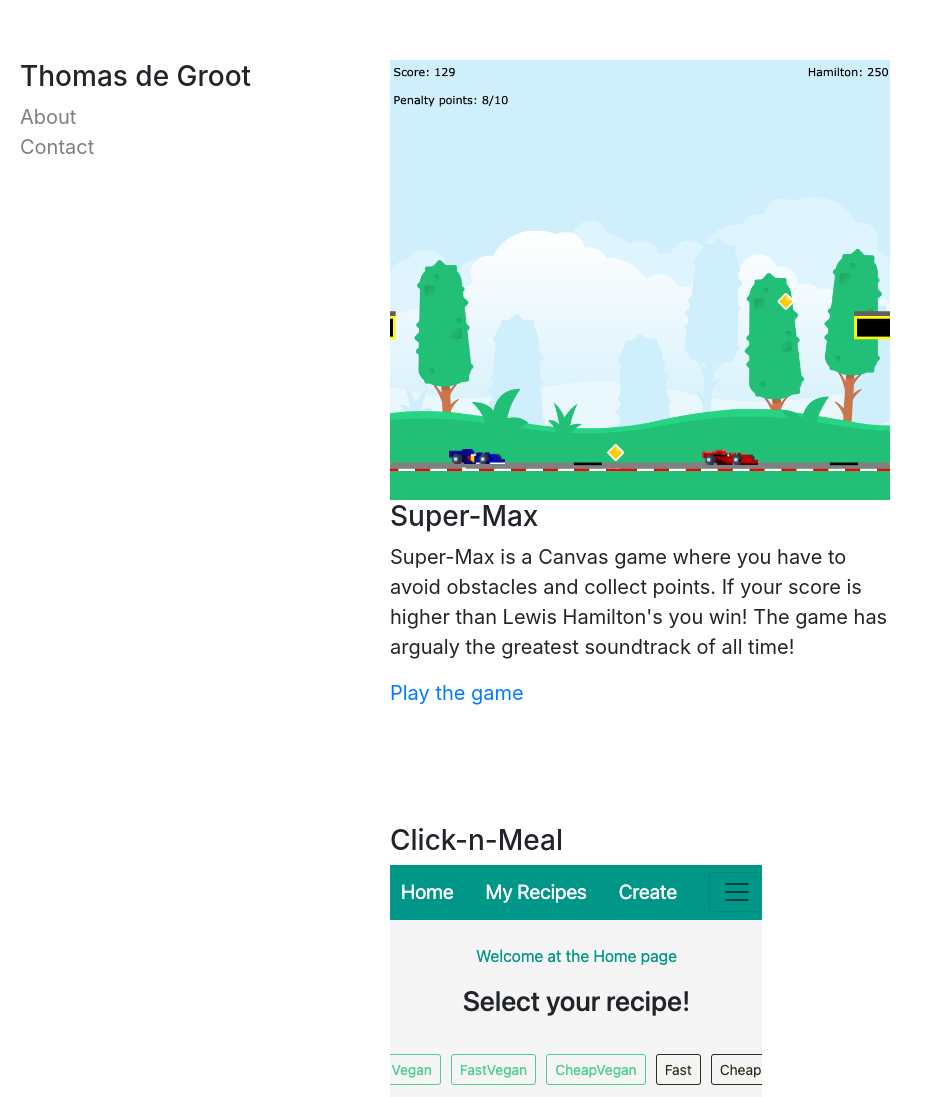
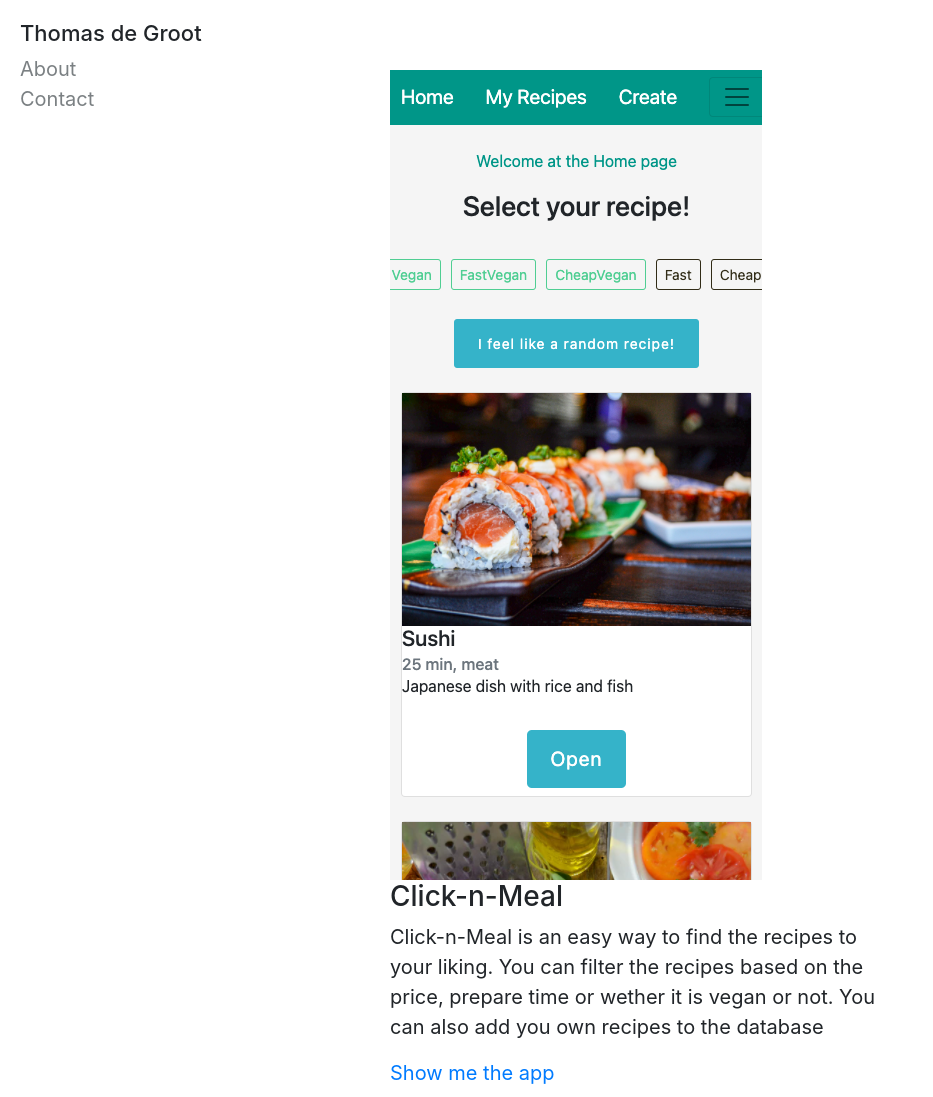
Before and after one commit to degroot12/portfolio, a React (Create React App) app: page / in a window 1280 px wide. Shown: the top 1097 px of the page, without its empty margins (0-933 px from the left). Built offline with nearby package versions, Linux system fonts and the light colour scheme.

Commit message:
changed fonts

```diff
--- a/src/App.css
+++ b/src/App.css
@@ -1,7 +1,7 @@
 .App {
   display: flex;
   /* text-align: center; */
-  margin-top: 60px;
+  margin-top: 20px;
   font-size: 20px;
 }
 
@@ -11,6 +11,10 @@
   flex-direction: column;
   justify-content: center;
   text-align: left;
+}
+
+.project-summary a {
+  text-decoration: none;
 }
 
 .homepage {
@@ -66,6 +70,11 @@
 
 .about-contact a {
   color: rgb(123, 128, 131);
+  text-decoration: none;
+}
+
+.about-contact a:hover {
+  color: rgb(78, 78, 78);
 }
 
 .projects{
@@ -73,4 +82,9 @@
   flex-direction: column;
   margin-left: auto;
   margin-right: auto;
+  margin-top: 50px;
 }
+
+.navigation-links h3 {
+  font-size: 22px;
+}
--- a/src/App.js
+++ b/src/App.js
@@ -8,50 +8,11 @@ import Projects from './components/Projects';
 
 function App() {
   return (
-    <div className="App">
-      <div className='navigation'>
-        <h3>Thomas de Groot</h3>
-        <div className='about-contact'>
-          <a href='/about'>About</a>
-          <a href="mailto:thomas@thomasdegroot.dev">Contact</a>
-        </div>
-      </div>
-      <div className='projects'>
-        <div className='project-summary'>
-          <img src='./supermax-game-normal.png' alt='screenshot max verstappen game'></img>
-          <h3>Super-Max</h3>
-          <p>Super-Max is a Canvas game where you have to avoid obstacles and collect points.
-              If your score is higher than Lewis Hamilton's you win!
-              The game has argualy the greatest soundtrack of all time! </p>
-              <p className='non-mobile'><a href='https://degroot12.github.io/Super-Max' target='_blank' rel='noreferrer'>Play the game</a></p>
-              <p className='mobile'>Unfortunately the game can't be play on mobile. Switch to a desktop to enjoy the game!</p>
-        </div>
-        <div className='project-summary'>
-          <h3>Click-n-Meal</h3>
-          <div className='screenshots-click-meal'>
+    <div >
+    <Switch>
+      <Home />
+    </Switch>
 
-          {/* <div> */}
-          {/* <img src='/click-n-meal-create-page.png' alt='screenshot click and meal create recipe page'/> */}
-          {/* </div> */}
-          {/* <div> */}
-          <img src='./Click-n-meal-preview.png' alt='screenshot click and meal app'/>
-          {/* </div> */}
-          </div>
-             <p>Click-n-Meal is an easy way to find the recipes to your liking. You can filter the recipes
-                 based on the price, prepare time or wether it is vegan or not.
-                 You can also add you own recipes to the database</p><p><a href='https://click-n-meal.herokuapp.com' target='_blank' rel='noreferrer'>Show me the app</a></p>
-          </div>
-          <div className='project-summary'>
-            <h3>Band-Square</h3>
-            <img src='./band-square.png' alt='screenshot band square website'/>
-            <p>Band-Square is a platform where musicians can connect with other muscians.
-              If you have a band you can look for other people to join your band, of look for venues where you
-              can book a practice session.
-              If you don't have a band, you can look for bands to join and contact them!
-              </p>
-              <p><a href='https://band-square.herokuapp.com/' target='_blank' rel='noreferrer'>Show me the app</a></p>
-          </div>
-      </div>
     </div>
   );
 }
--- a/src/components/Home.js
+++ b/src/components/Home.js
@@ -1,58 +1,64 @@
-// import React from "react";
+import React from "react";
 
 
-// function Home() {
-//   return (
-//     <div className='homepage'>
-//       <div className='navigation'>
-//         <h3>Thomas de Groot</h3>
-//         <div className='about-contact'>
-//           <a href='/about'>About</a>
-//           <a href="mailto:thomas@thomasdegroot.dev">Contact</a>
-//         </div>
-//       </div>
-//       <div className='projects'>
-//           <div className='game-summary'>
+function Home() {
+  return (
+    <div className="App">
+      <div className='navigation'>
+        <div className='navigation-links'>
+          <h3>Thomas de Groot</h3>
+          <div className='about-contact'>
+            <a href='/about'>About</a>
+            <a href="mailto:thomas@thomasdegroot.dev">Contact</a>
+          </div>
+          <div>
 
-//             <img src='./supermax-game-normal.png' alt='screenshot max verstappen game'></img>
-//             <h3>Super-Max</h3>
-//             <p>Super-Max is a Canvas game where you have to avoid obstacles and collect points.
-//                 If your score is higher than Lewis Hamilton's you win!
-//                 The game has argualy the greatest soundtrack of all time! </p>
-//                 <p className='non-mobile'><a href='https://degroot12.github.io/Super-Max' target='_blank' rel='noreferrer'>Play the game</a></p>
-//                 <p className='mobile'>Unfortunately the game can't be play on mobile. Switch to a desktop to enjoy the game!</p>
-//             </div>
-//             <div className='game-summary'>
-//             <h3>Click-n-Meal</h3>
-//             <div className='screenshots-click-meal'>
-
-//             {/* <div> */}
-//             {/* <img src='/click-n-meal-create-page.png' alt='screenshot click and meal create recipe page'/> */}
-//             {/* </div> */}
-//             {/* <div> */}
-//             <img src='./Click-n-meal-preview.png' alt='screenshot click and meal app'/>
-//             {/* </div> */}
+          </div>
+        </div>
 
 
-//             </div>
+      </div>
+      <div className='projects'>
+        <div className='project-summary'>
 
-//             <p>Click-n-Meal is an easy way to find the recipes to your liking. You can filter the recipes
-//                 based on the price, prepare time or wether it is vegan or not.
-//                 You can also add you own recipes to the database</p><p><a href='https://click-n-meal.herokuapp.com' target='_blank' rel='noreferrer'>Show me the app</a></p>
-//             </div>
-//             <div className='game-summary'>
-//                 <h3>Band-Square</h3>
-//                 <img src='./band-square.png' alt='screenshot band square website'/>
-//                 <p>Band-Square is a platform where musicians can connect with other muscians.
-//                    If you have a band you can look for other people to join your band, of look for venues where you
-//                    can book a practice session.
-//                    If you don't have a band, you can look for bands to join and contact them!
-//                    </p>
-//                    <p><a href='https://band-square.herokuapp.com/' target='_blank' rel='noreferrer'>Show me the app</a></p>
-//             </div>
-//       </div>
-//     </div>
-//   );
-// }
+          <div className='screenshots-click-meal'>
 
-// export default Home;
+          {/* <div> */}
+          {/* <img src='/click-n-meal-create-page.png' alt='screenshot click and meal create recipe page'/> */}
+          {/* </div> */}
+          {/* <div> */}
+          <img src='./Click-n-meal-preview.png' alt='screenshot click and meal app'/>
+          {/* </div> */}
+          </div>
+          <h3>Click-n-Meal</h3>
+             <p>Click-n-Meal is an easy way to find the recipes to your liking. You can filter the recipes
+                 based on the price, prepare time or wether it is vegan or not.
+                 You can also add you own recipes to the database</p><p><a href='https://click-n-meal.herokuapp.com' target='_blank' rel='noreferrer'>Show me the app</a></p>
+          </div>
+        <div className='project-summary'>
+          <img src='./supermax-game-normal.png' alt='screenshot max verstappen game'></img>
+          <h3>Super-Max</h3>
+          <p>Super-Max is a Canvas game where you have to avoid obstacles and collect points.
+              If your score is higher than Lewis Hamilton's you win!
+              The game has argualy the greatest soundtrack of all time! </p>
+              <p className='non-mobile'><a href='https://degroot12.github.io/Super-Max' target='_blank' rel='noreferrer'>Play the game</a></p>
+              <p className='mobile'>Unfortunately the game can't be play on mobile. Switch to a desktop to enjoy the game!</p>
+        </div>
+
+          <div className='project-summary'>
+
+            <img src='./band-square.png' alt='screenshot band square website'/>
+            <h3>Band-Square</h3>
+            <p>Band-Square is a platform where musicians can connect with other muscians.
+              If you have a band you can look for other people to join your band, of look for venues where you
+              can book a practice session.
+              If you don't have a band, you can look for bands to join and contact them!
+              </p>
+              <p><a href='https://band-square.herokuapp.com/' target='_blank' rel='noreferrer'>Show me the app</a></p>
+          </div>
+      </div>
+    </div>
+  );
+}
+
+export default Home;
```
